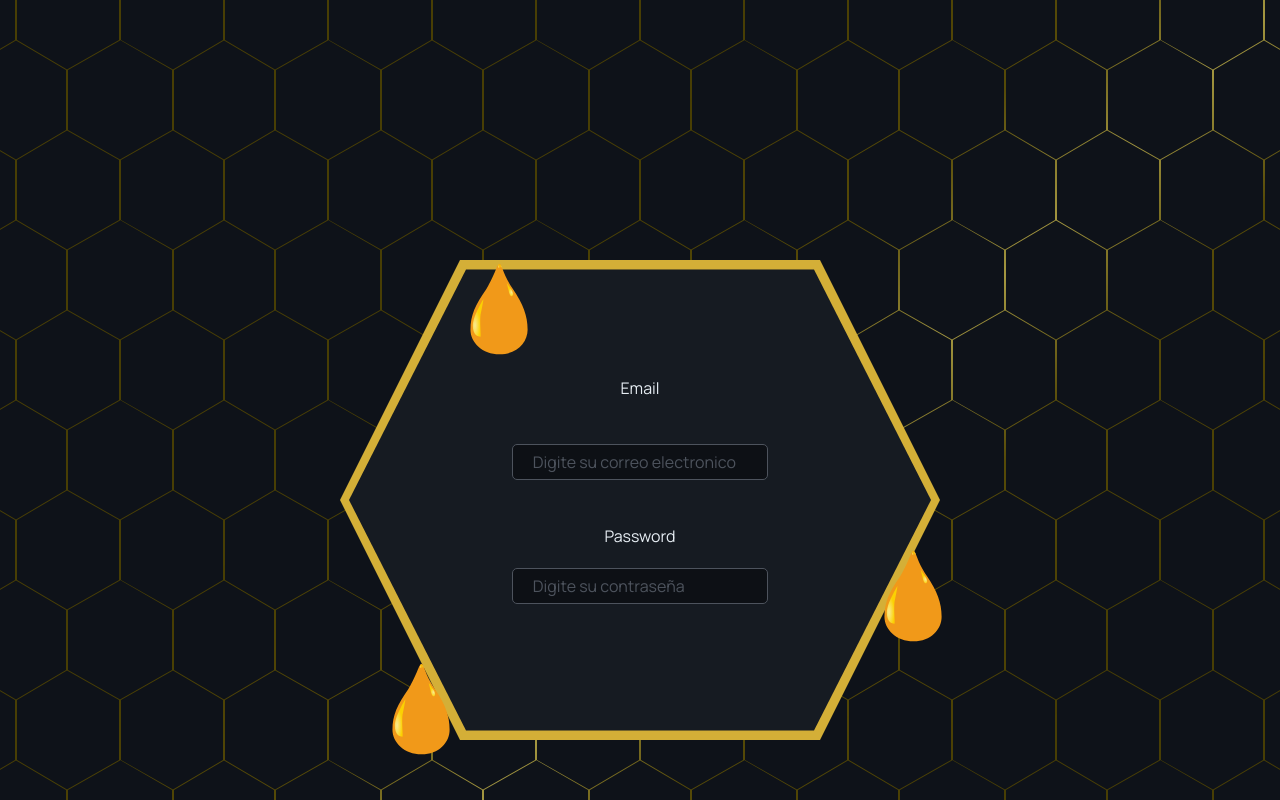
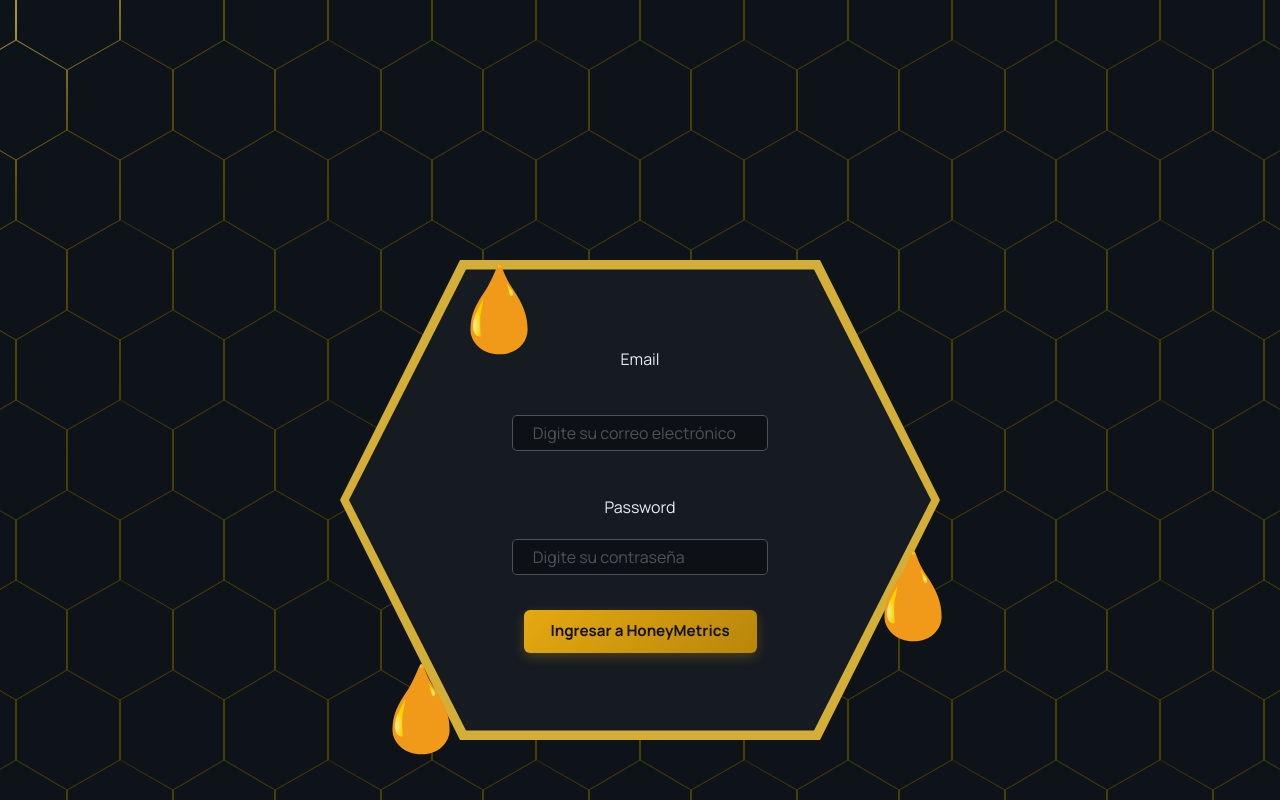
Before and after one commit to johanP051/honeymetrics-v2-frontend-universidad, a React (Vite) app: page /Login in a window 1280 px wide. Built offline with nearby package versions, Linux system fonts and the light colour scheme; no server answers.

Commit message:
feat(ui): conectar formulario de login con auth context y manejo visual de estados

```diff
--- a/src/pages/Login/login.jsx
+++ b/src/pages/Login/login.jsx
@@ -1,10 +1,44 @@
-
+import { useState } from "react";
+import { useNavigate } from "react-router-dom";
 import Container from "@mui/material/Container";
-import styles from"./login.module.css"
-import animation from "../../assets/animations/GotaMiel.svg"
+import styles from "./login.module.css";
+import animation from "../../assets/animations/GotaMiel.svg";
+import { useAuth } from "../../context/AuthContext";
 
 export default function Login() {
-    return(
+  const [email, setEmail] = useState("");
+  const [password, setPassword] = useState("");
+  const [errorMsg, setErrorMsg] = useState("");
+  const [isSubmitting, setIsSubmitting] = useState(false);
+
+  const { login } = useAuth();
+  const navigate = useNavigate();
+
+  const handleSubmit = async (e) => {
+    e.preventDefault();
+    setErrorMsg("");
+
+    if (!email.trim() || !password) {
+      setErrorMsg("Por favor ingrese correo y contraseña");
+      return;
+    }
+
+    try {
+      setIsSubmitting(true);
+      await login(email, password);
+      // Redirigir al panel principal tras login exitoso
+      navigate("/Dashboard");
+    } catch (err) {
+      const detail =
+        err.response?.data?.detail ||
+        "Error de conexión con el servidor. Intente más tarde.";
+      setErrorMsg(detail);
+    } finally {
+      setIsSubmitting(false);
+    }
+  };
+
+  return (
     <div className={styles.body}>
       <Container className={styles.ContenedorLogin} maxWidth="sm">
         <Container className={styles.contenidoPanal}>
@@ -17,14 +51,47 @@
           <div className={styles.gotaMielIzquierda}>
             <object data={animation} type="image/svg+xml" aria-label="Gota de Miel" />
           </div>
-                    <form>
-                        <label className={styles.labels}> Email</label> <br/>
-                        <input className={styles.inputs} placeholder="Digite su correo electronico" type='email'></input> <br/>
-                        <label className={styles.labels}> Password</label>
-                        <input className={styles.inputs} placeholder="Digite su contraseña" type='password'></input>
+
+          <form onSubmit={handleSubmit}>
+            <label className={styles.labels}>Email</label> <br />
+            <input
+              className={styles.inputs}
+              placeholder="Digite su correo electrónico"
+              type="email"
+              value={email}
+              onChange={(e) => setEmail(e.target.value)}
+              disabled={isSubmitting}
+              required
+            />
+            <br />
+
+            <label className={styles.labels}>Password</label>
+            <input
+              className={styles.inputs}
+              placeholder="Digite su contraseña"
+              type="password"
+              value={password}
+              onChange={(e) => setPassword(e.target.value)}
+              disabled={isSubmitting}
+              required
+            />
+
+            {errorMsg && (
+              <div className={styles.errorMessage} role="alert">
+                {errorMsg}
+              </div>
+            )}
+
+            <button
+              type="submit"
+              className={styles.btnSubmit}
+              disabled={isSubmitting}
+            >
+              {isSubmitting ? "Autenticando..." : "Ingresar a HoneyMetrics"}
+            </button>
           </form>
         </Container>
       </Container>
     </div>
-    )
+  );
 }
--- a/src/pages/Login/login.module.css
+++ b/src/pages/Login/login.module.css
@@ -211,3 +211,46 @@
         width: 100%;
     }
 }
+/* Botón de Submit y Mensajes de Feedback */
+.btnSubmit {
+    margin-top: 15px;
+    width: 100%;
+    padding: 10px;
+    background: linear-gradient(135deg, #e5a910 0%, #b8860b 100%);
+    color: #121212;
+    font-weight: 700;
+    font-size: 0.95rem;
+    border: none;
+    border-radius: 6px;
+    cursor: pointer;
+    transition: all 0.2s ease-in-out;
+    box-shadow: 0 4px 12px rgba(229, 169, 16, 0.25);
+}
+
+.btnSubmit:hover:not(:disabled) {
+    background: linear-gradient(135deg, #ffc125 0%, #d49b13 100%);
+    box-shadow: 0 6px 16px rgba(229, 169, 16, 0.4);
+    transform: translateY(-1px);
+}
+
+.btnSubmit:disabled {
+    opacity: 0.6;
+    cursor: not-allowed;
+}
+
+.errorMessage {
+    margin-top: 10px;
+    padding: 8px 12px;
+    background-color: rgba(239, 68, 68, 0.15);
+    border: 1px solid rgba(239, 68, 68, 0.4);
+    border-radius: 6px;
+    color: #f87171;
+    font-size: 0.82rem;
+    text-align: center;
+    animation: fadeIn 0.3s ease-in;
+}
+
+@keyframes fadeIn {
+    from { opacity: 0; transform: translateY(-4px); }
+    to { opacity: 1; transform: translateY(0); }
+}
```
Also changed, not shown: src/main.jsx (+21 -22 lines). Lines whose indentation alone changed are shown as unchanged.
